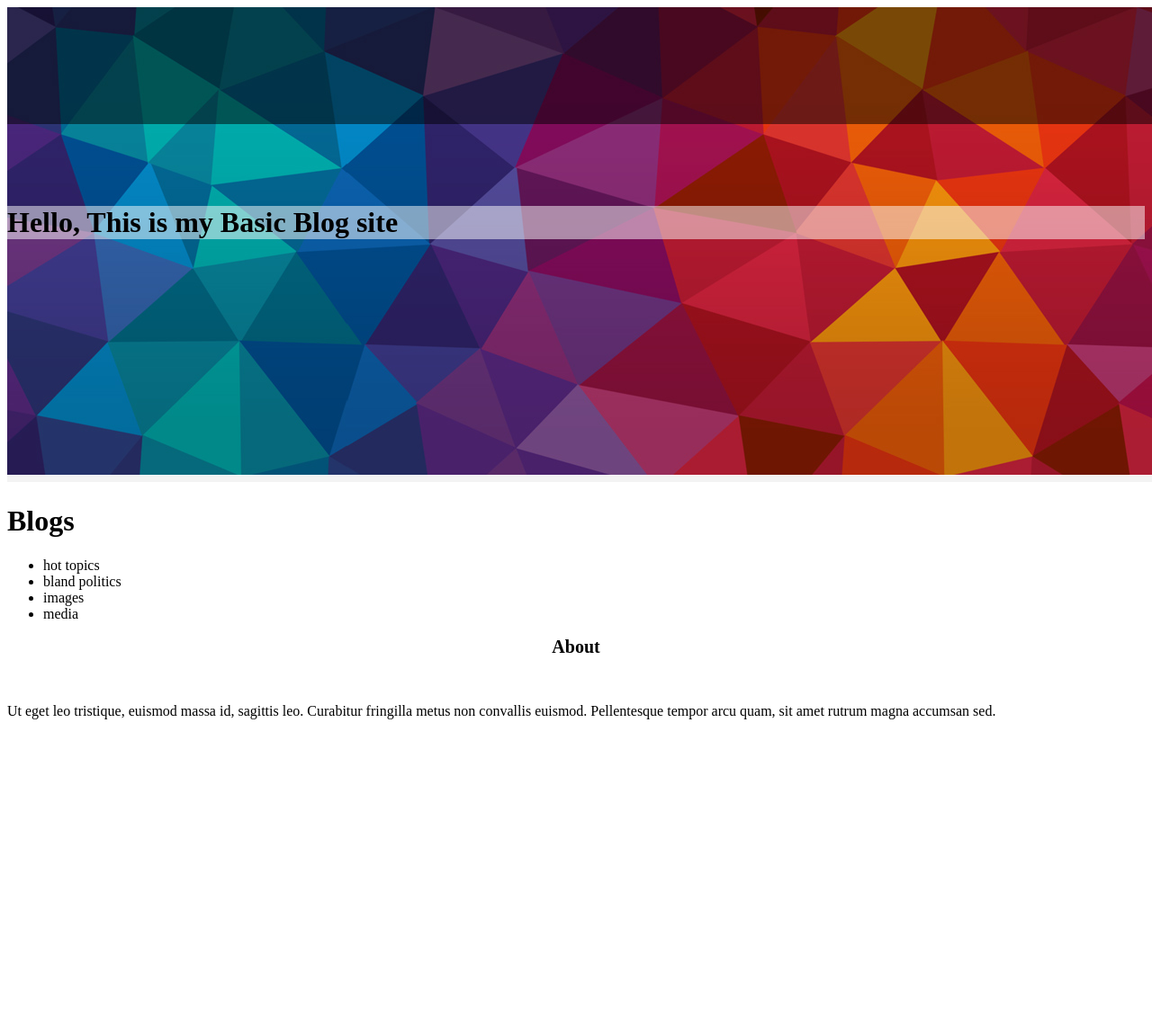
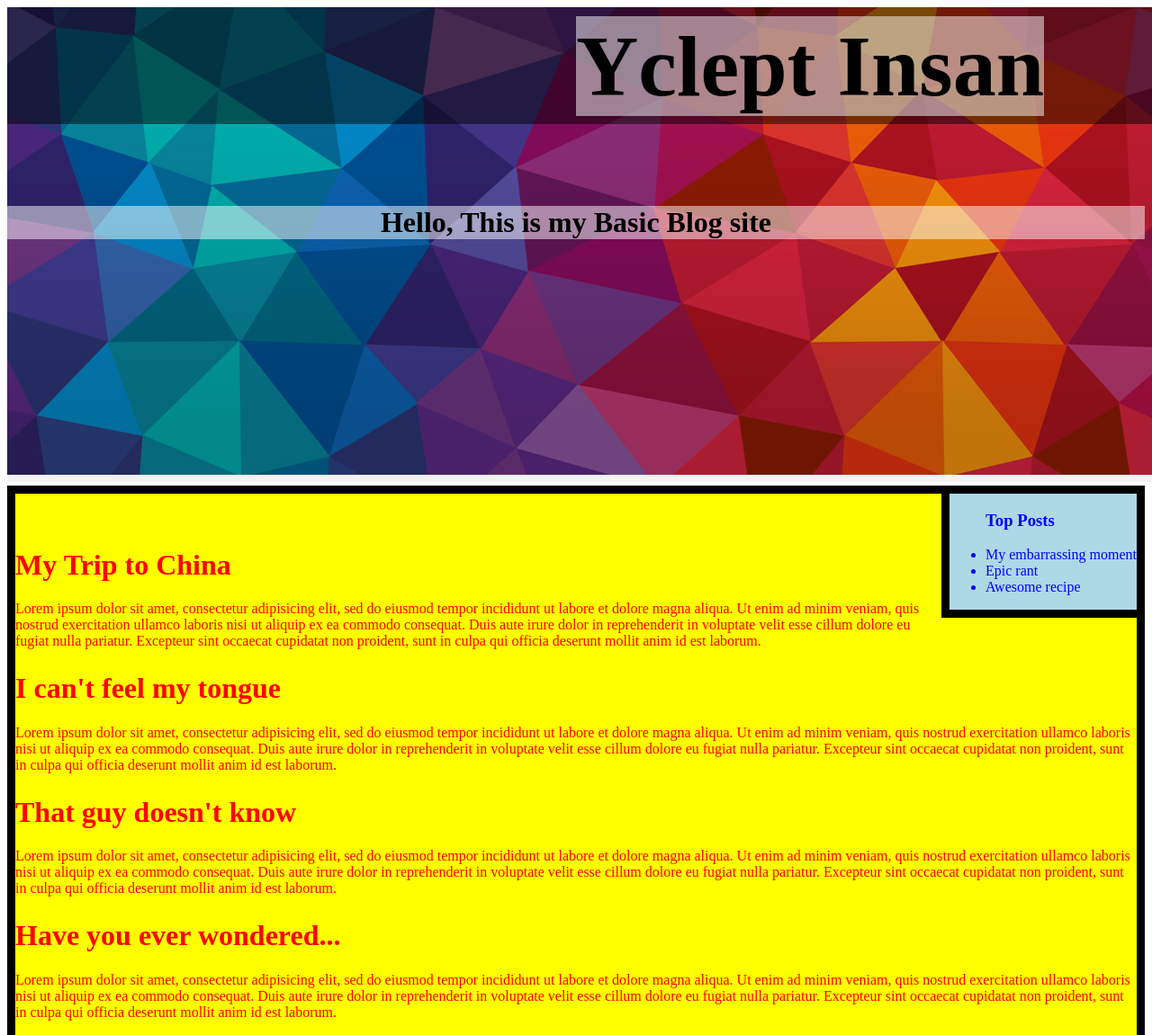
Before and after one commit to Brian-Rush/blog, a plain HTML site: page index.html in a window 1280 px wide. Shown: the top 1151 px of the page at 90% size. Before the commit the page ends 816 px from the top, so only its background shows below. Drawn offline with Linux system fonts and the light colour scheme.

Commit message:
add spacing above and below blogposts and remove some other content

```diff
--- a/css/styles.css
+++ b/css/styles.css
@@ -2,6 +2,21 @@
   position: relative;
 }
 
+#top-title {
+  font-size: 3em;
+  position: absolute;
+  bottom: 100px;
+  text-align: center;
+  background-color: white;
+  background: rgba(255, 255, 255, 0.5);
+
+}
+.sidebar {
+  float: right;
+  color: blue;
+  background-color: lightblue;
+  border: 9px solid black
+}
 .header h1 {
   position: absolute;
   top: 200px;
@@ -9,10 +24,24 @@
   width: 100%;
   background-color: white;
   background: rgba(255, 255, 255, 0.5);
+  text-align: center;
+}
+.content {
+  color: red;
+  background-color: yellow;
+  border: 9px solid black
 }
 .content h2 {
   text-align: center;
   font-size: 20px;
+
+}
+#float-left {
+  float: left;
+}
+
+.blogpost {
+  margin-top: 25px;
 }
 /** {
   border: 2px solid black;
--- a/index.html
+++ b/index.html
@@ -8,27 +8,47 @@
 
     <div class="header">
       <img src="img/header.jpg" alt="hex" />
+      <h1><span id="top-title">Yclept Insan</span></h1>
       <h1><span>Hello, This is my Basic Blog site</span></h1>
     </div>
     <div class="sidebar">
+      <ul>
+        <h3>Top Posts</h3>
+        <li>My embarrassing moment</li>
+        <li>Epic rant</li>
+        <li>Awesome recipe</li>
+      </ul>
+    </div>
 
-    </div>
     <div class="content">
-      <h1>Blogs</h1>
-        <ul>
-          <li>hot topics</li>
-          <li>bland politics</li>
-          <li>images</li>
-          <li>media</li>
-        </ul>
-      <h2>About</h2>
       <br>
-      <p>
-        Ut eget leo tristique, euismod massa id, sagittis leo. Curabitur fringilla metus non convallis euismod. Pellentesque tempor arcu quam, sit amet rutrum magna accumsan sed.
-      </p>
-    </div>
-    <div class="footer">
+      <br>
+      <div class="blogpost">
 
+        <h1>My Trip to China</h1>
+        <p>
+          Lorem ipsum dolor sit amet, consectetur adipisicing elit, sed do eiusmod tempor incididunt ut labore et dolore magna aliqua. Ut enim ad minim veniam, quis nostrud exercitation ullamco laboris nisi ut aliquip ex ea commodo consequat. Duis aute irure dolor in reprehenderit in voluptate velit esse cillum dolore eu fugiat nulla pariatur. Excepteur sint occaecat cupidatat non proident, sunt in culpa qui officia deserunt mollit anim id est laborum.
+        </p>
+      </div>
+      <div class="blogpost">
+        <h1>I can't feel my tongue</h1>
+        <p>
+          Lorem ipsum dolor sit amet, consectetur adipisicing elit, sed do eiusmod tempor incididunt ut labore et dolore magna aliqua. Ut enim ad minim veniam, quis nostrud exercitation ullamco laboris nisi ut aliquip ex ea commodo consequat. Duis aute irure dolor in reprehenderit in voluptate velit esse cillum dolore eu fugiat nulla pariatur. Excepteur sint occaecat cupidatat non proident, sunt in culpa qui officia deserunt mollit anim id est laborum.
+        </p>
+      </div>
+      <div class="blogpost">
+
+        <h1>That guy doesn't know</h1>
+        <p>
+          Lorem ipsum dolor sit amet, consectetur adipisicing elit, sed do eiusmod tempor incididunt ut labore et dolore magna aliqua. Ut enim ad minim veniam, quis nostrud exercitation ullamco laboris nisi ut aliquip ex ea commodo consequat. Duis aute irure dolor in reprehenderit in voluptate velit esse cillum dolore eu fugiat nulla pariatur. Excepteur sint occaecat cupidatat non proident, sunt in culpa qui officia deserunt mollit anim id est laborum.
+        </p>
+      </div>
+      <div class="blogpost">
+        <h1>Have you ever wondered...</h1>
+        <p>
+          Lorem ipsum dolor sit amet, consectetur adipisicing elit, sed do eiusmod tempor incididunt ut labore et dolore magna aliqua. Ut enim ad minim veniam, quis nostrud exercitation ullamco laboris nisi ut aliquip ex ea commodo consequat. Duis aute irure dolor in reprehenderit in voluptate velit esse cillum dolore eu fugiat nulla pariatur. Excepteur sint occaecat cupidatat non proident, sunt in culpa qui officia deserunt mollit anim id est laborum.
+        </p>
+      </div>
     </div>
   </body>
 </html>
```
Also changed, not shown: img/studio.jpg (added).
